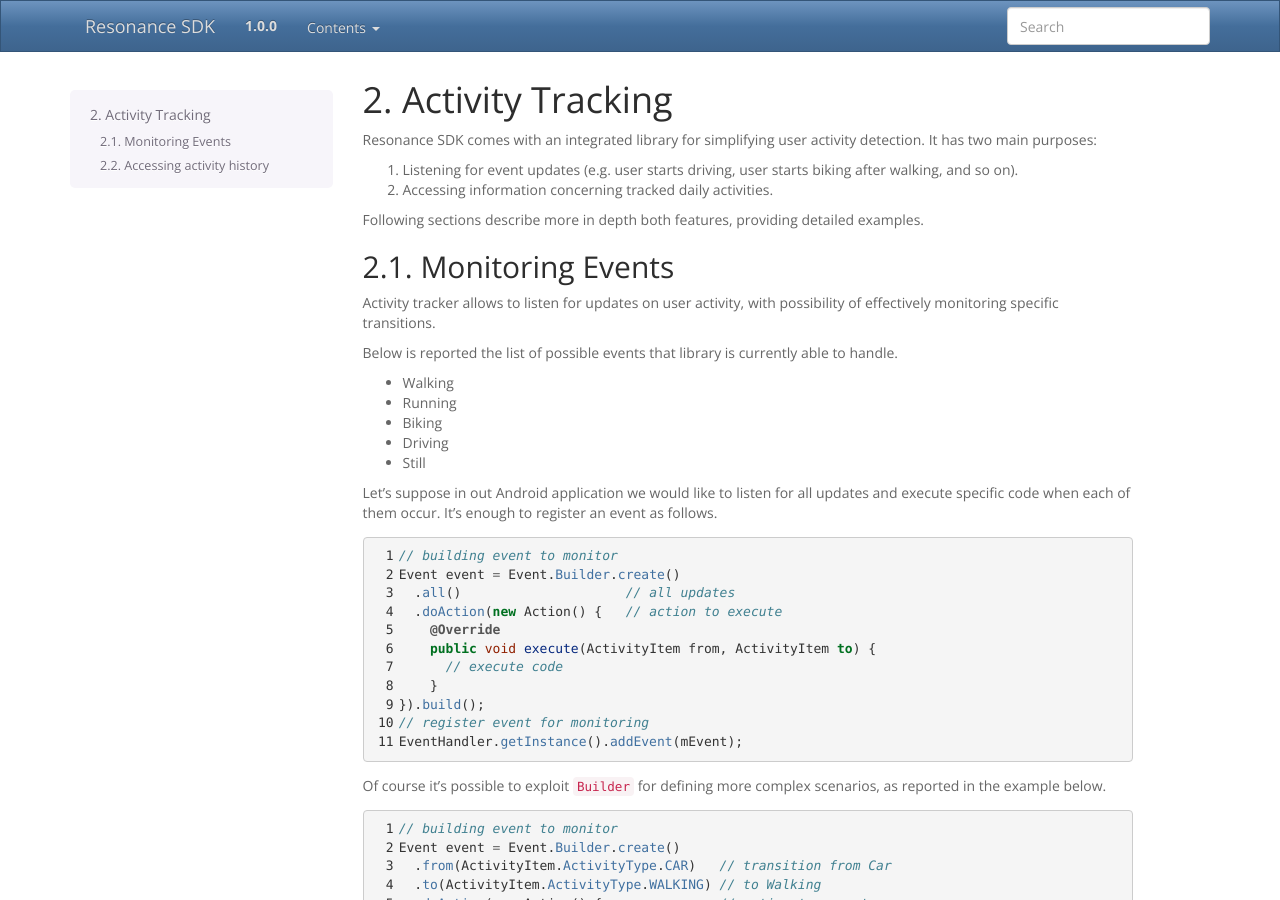
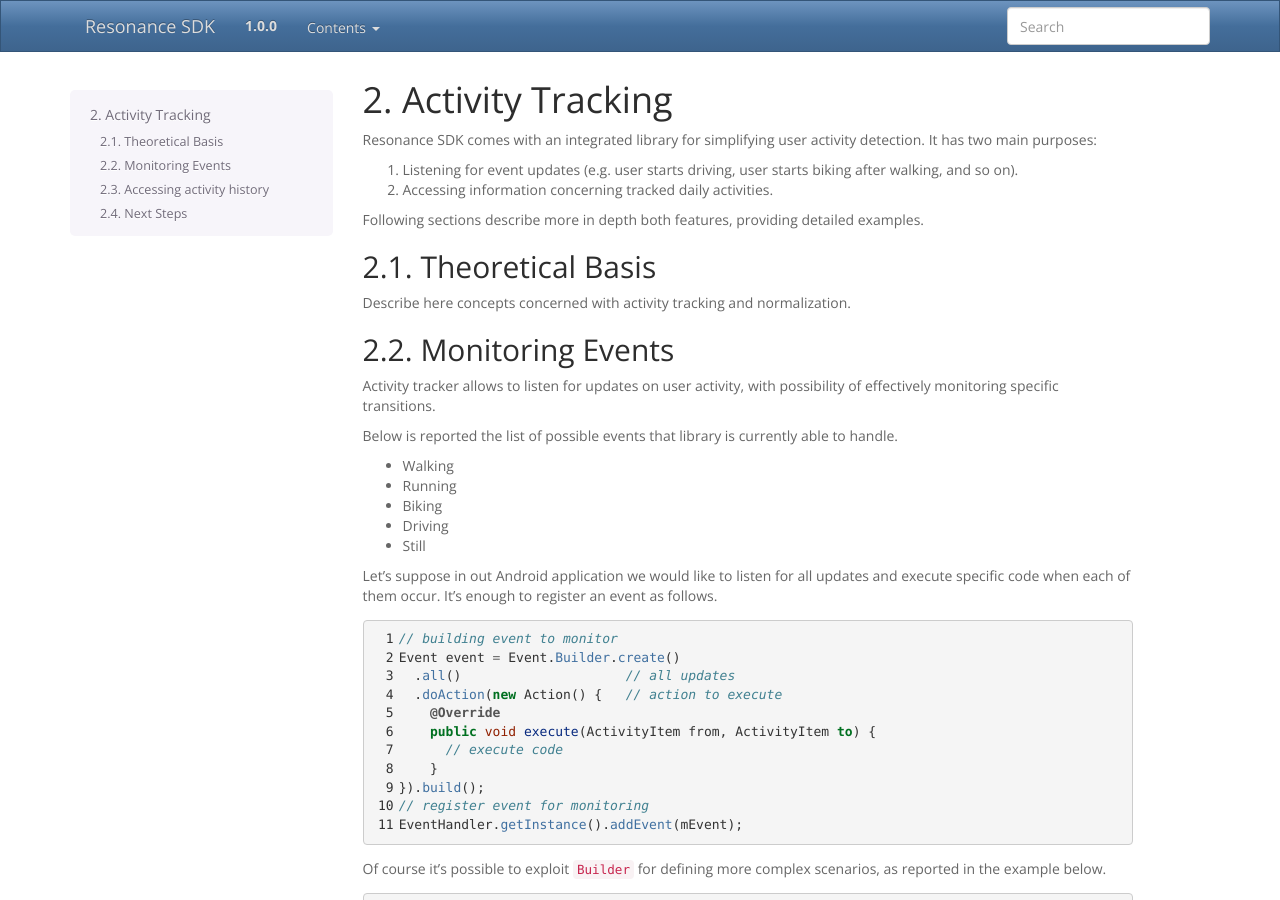
Before and after one commit to atooma/doc-resonance-sdk, a Sphinx documentation site: the page built from docs/source/activity.rst, in a window 1280 px wide and 900 px high. Built offline with Sphinx 7.4.7, drawn with Linux system fonts in a browser that asks for light colours; some of the changed text lies outside the part shown.

Commit message:
Few updates to table of contents

```diff
--- a/docs/source/activity.rst
+++ b/docs/source/activity.rst
@@ -10,8 +10,13 @@
 
 Following sections describe more in depth both features, providing detailed examples.
 
+Theoretical Basis
+---------------------------------------
+
+Describe here concepts concerned with activity tracking and normalization.
+
 Monitoring Events
-^^^^^^^^^^^^^^^^^^^^^^^^^^^^^^^^^^^^^^^
+---------------------------------------
 
 Activity tracker allows to listen for updates on user activity, with possibility of effectively monitoring specific transitions.
 
@@ -88,7 +93,7 @@
 There are specific constraints on order of methods for building events to monitor.
 
 Accessing activity history
-^^^^^^^^^^^^^^^^^^^^^^^^^^^^^^^^^^^^^^^
+---------------------------------------
 
 Activity tracking library automatically send data concerning user daily activities to Atooma backend for processing, making history and processing outcomes available through an easy to use programming interface.
 
@@ -120,3 +125,14 @@
         // do something with activities here
       }
     };
+
+Returned list of ``ActivityItem`` instances is an objects based representation for a timeline, as shown in the following image.
+
+.. figure:: _static/img/activity/timeline.png
+   :width: 250 px
+   :alt: Daily Activities
+
+Next Steps
+---------------------------------------
+
+Describe here all improvements in plan (e.g. abstract filtering and normalization strategies).
```
Also changed, not shown: docs/source/resonance.rst (+13 -0 lines), docs/source/_static/img/activity/timeline.png (added).
